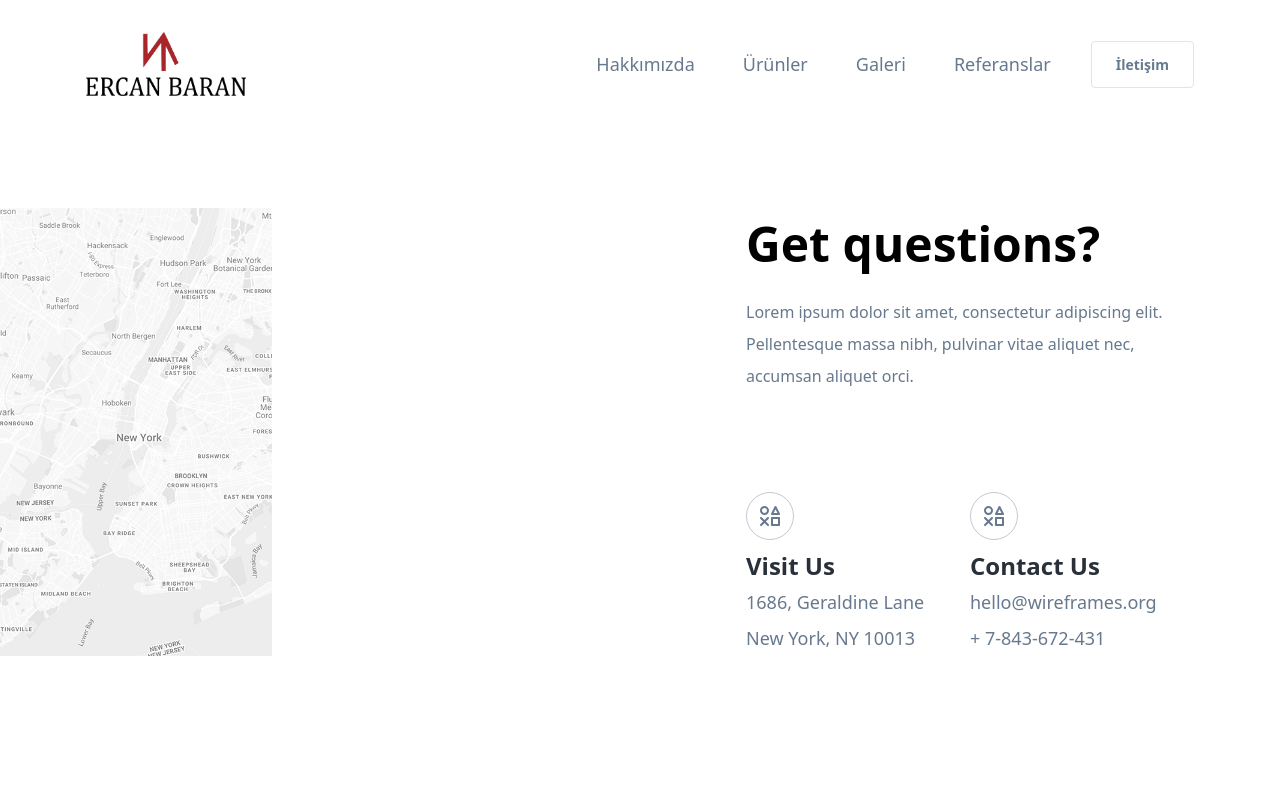
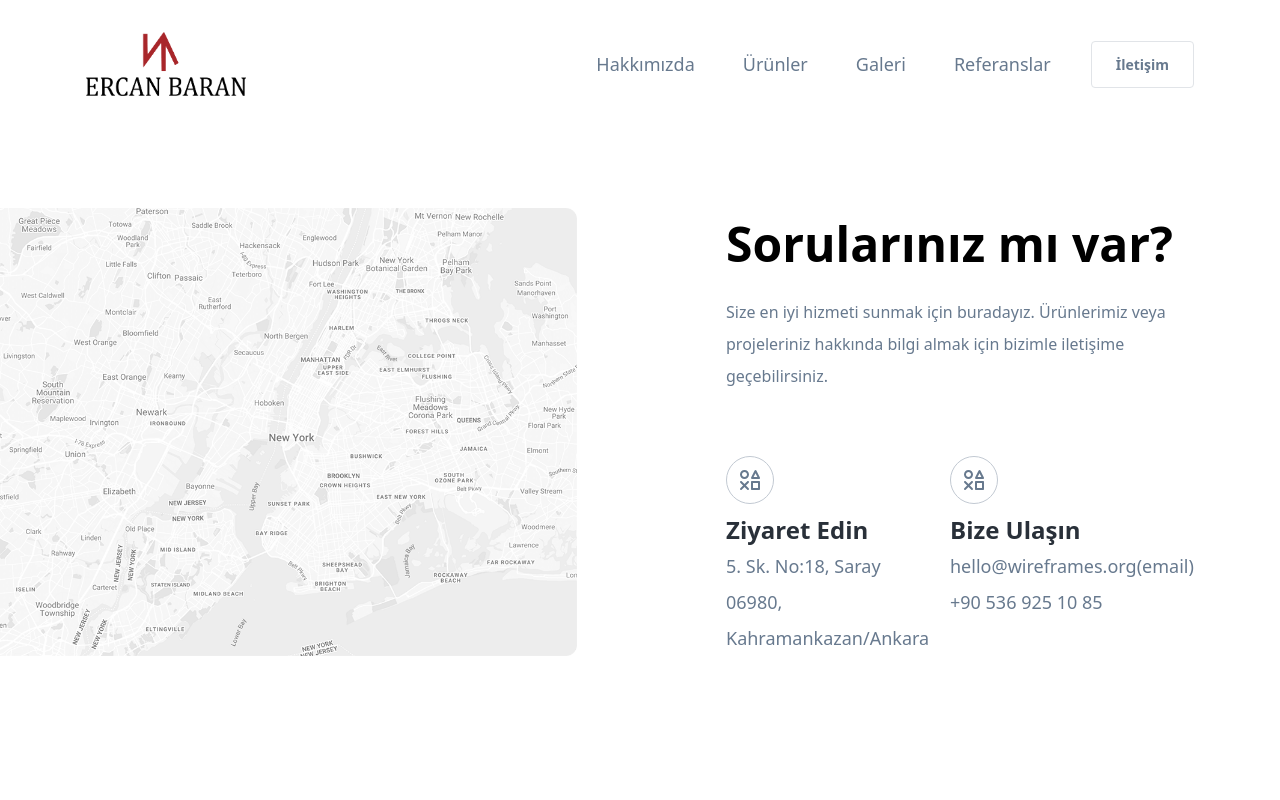
Before and after one commit to Rau7/metolmetal, a Next.js app: page /iletisim in a window 1280 px wide. Shown: the top 800 px of the page. Built offline with nearby package versions, Linux system fonts and the light colour scheme.

Commit message:
iletisim

```diff
--- a/app/iletisim/page.jsx
+++ b/app/iletisim/page.jsx
@@ -2,20 +2,26 @@ import React from "react";
 import Image from "next/image";
 import map from "@/public/assets/mockup-assets/images/map1.png";
 
+{
+  /*
+    Soldaki foto kaldı!
+
+    */
+}
 const IletisimSayfasi = () => {
   return (
     <section className="relative py-20">
       <div className="container px-4 mx-auto mb-10 lg:mb-0">
         <div className="w-full lg:w-1/2 ml-auto">
-          <div className="flex flex-wrap lg:h-112 sm:max-w-md lg:ml-auto">
+          <div className="flex flex-wrap lg:h-112 sm:max-w-md lg:ml-auto lg:mr-5">
             <div>
               <h2 className="mb-4 text-5xl font-bold font-heading">
-                Get questions?
+                Sorularınız mı var?
               </h2>
               <p className="text-gray-500 leading-loose">
-                Lorem ipsum dolor sit amet, consectetur adipiscing elit.
-                Pellentesque massa nibh, pulvinar vitae aliquet nec, accumsan
-                aliquet orci.
+                Size en iyi hizmeti sunmak için buradayız. Ürünlerimiz veya
+                projeleriniz hakkında bilgi almak için bizimle iletişime
+                geçebilirsiniz.
               </p>
             </div>
             <div className="mt-12 lg:mt-auto w-full flex flex-wrap -mx-4">
@@ -34,12 +40,14 @@ const IletisimSayfasi = () => {
                   />
                   <circle cx={24} cy={24} r="23.5" stroke="#C2C9D2" />
                 </svg>
-                <p className="text-2xl font-semibold text-gray-800">Visit Us</p>
-                <p className="text-lg text-gray-500 leading-loose">
-                  1686, Geraldine Lane
+                <p className="text-2xl font-semibold text-gray-800">
+                  Ziyaret Edin
                 </p>
                 <p className="text-lg text-gray-500 leading-loose">
-                  New York, NY 10013
+                  5. Sk. No:18, Saray
+                </p>
+                <p className="text-lg text-gray-500 leading-loose">
+                  06980, Kahramankazan/Ankara
                 </p>
               </div>
               <div className="w-full md:w-1/2 px-4">
@@ -58,13 +66,13 @@ const IletisimSayfasi = () => {
                   <circle cx={24} cy={24} r="23.5" stroke="#C2C9D2" />
                 </svg>
                 <p className="text-2xl font-semibold text-gray-800">
-                  Contact Us
+                  Bize Ulaşın
                 </p>
                 <p className="text-lg text-gray-500 leading-loose">
-                  hello@wireframes.org
+                  hello@wireframes.org(email)
                 </p>
                 <p className="text-lg text-gray-500 leading-loose">
-                  + 7-843-672-431
+                  +90 536 925 10 85
                 </p>
               </div>
             </div>
@@ -73,7 +81,7 @@ const IletisimSayfasi = () => {
       </div>
       <div className="lg:absolute lg:top-0 lg:mt-20 lg:left-0">
         <Image
-          className="h-112 w-full lg:w-1/2 lg:pr-8 object-cover lg:rounded-r-xl"
+          className="h-112 w-full lg:pr-8 object-cover lg:rounded-r-xl"
           src={map}
           alt
         />
```
